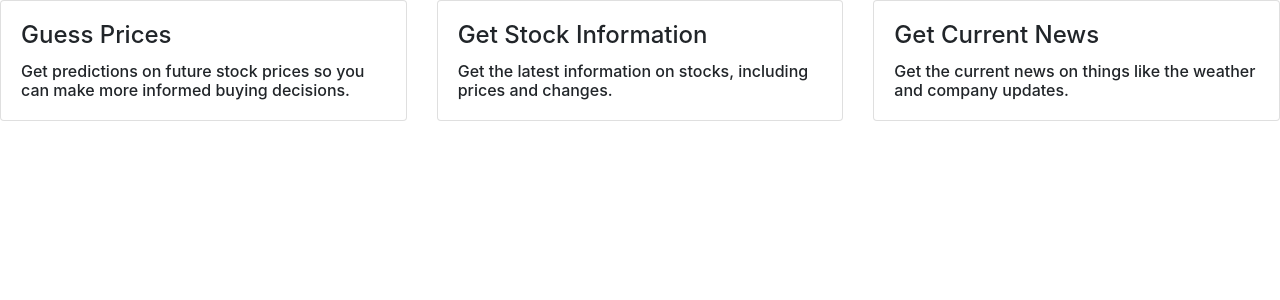
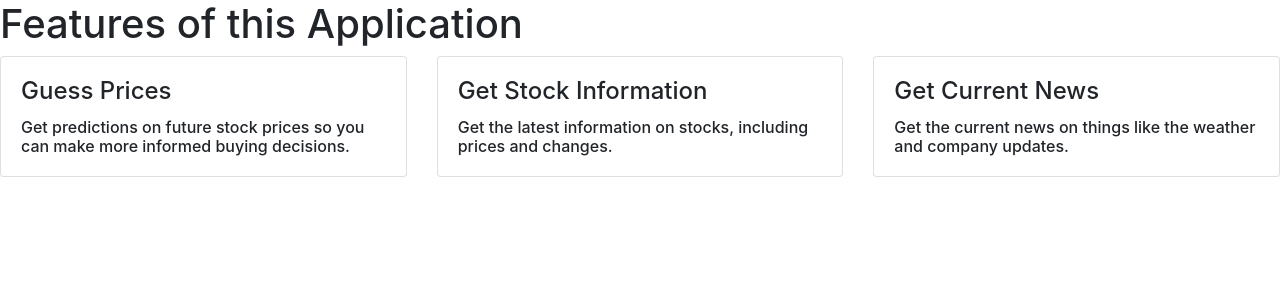
Before and after one commit to vishnubapana/Stock-Prediction-App, a React (Create React App) app in the folder frontend/: page / in a window 1280 px wide. Shown: the top 300 px of the page. Built offline with nearby package versions, Linux system fonts and the light colour scheme.

Commit message:
Updated Features component

```diff
--- a/frontend/src/components/LandingPage/Features/Features.js
+++ b/frontend/src/components/LandingPage/Features/Features.js
@@ -6,6 +6,8 @@ import {
 
 function Features() {
     return (
+        <div>
+            <h1>Features of this Application</h1>
 
             <CardDeck>
                 <Card>
@@ -28,7 +30,8 @@ function Features() {
                 </Card>
             </CardDeck>
 
+        </div>
     );
+
 }
-
 export default Features
```
Lines whose indentation alone changed are shown as unchanged.
